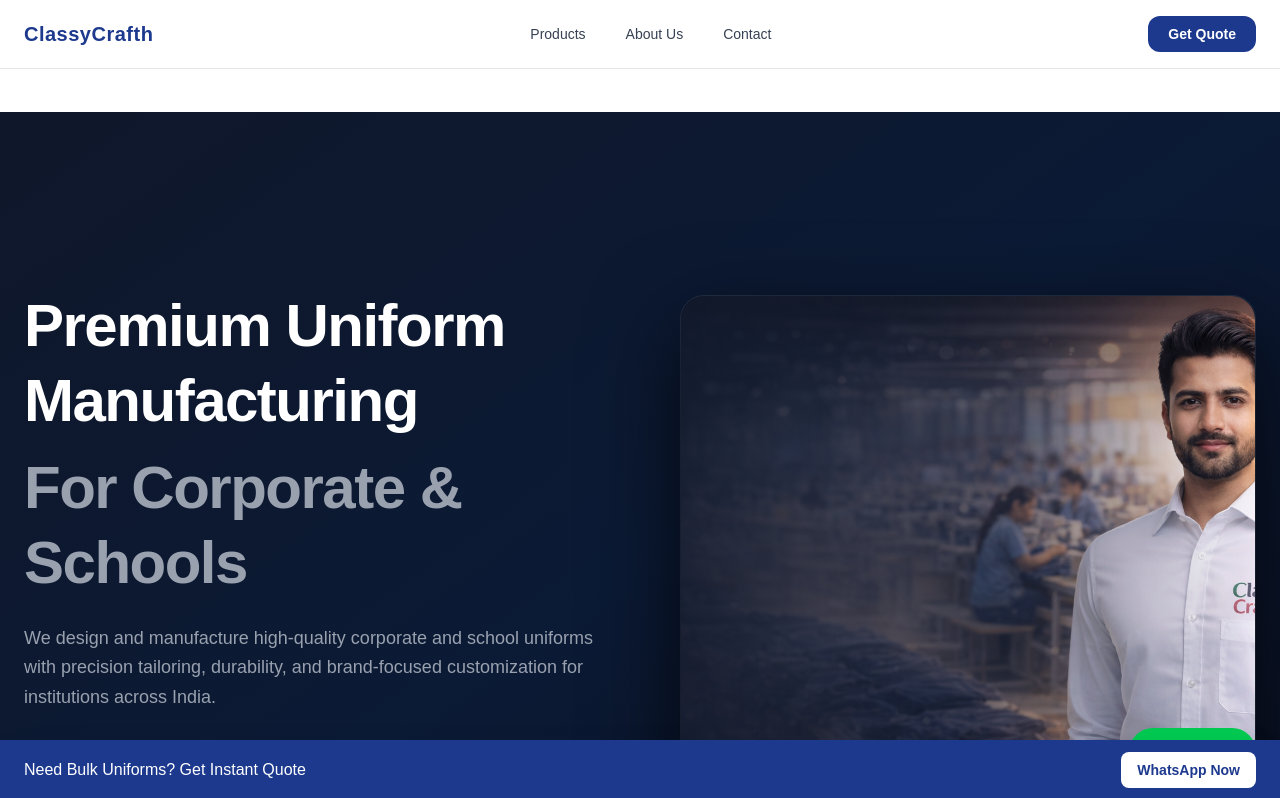
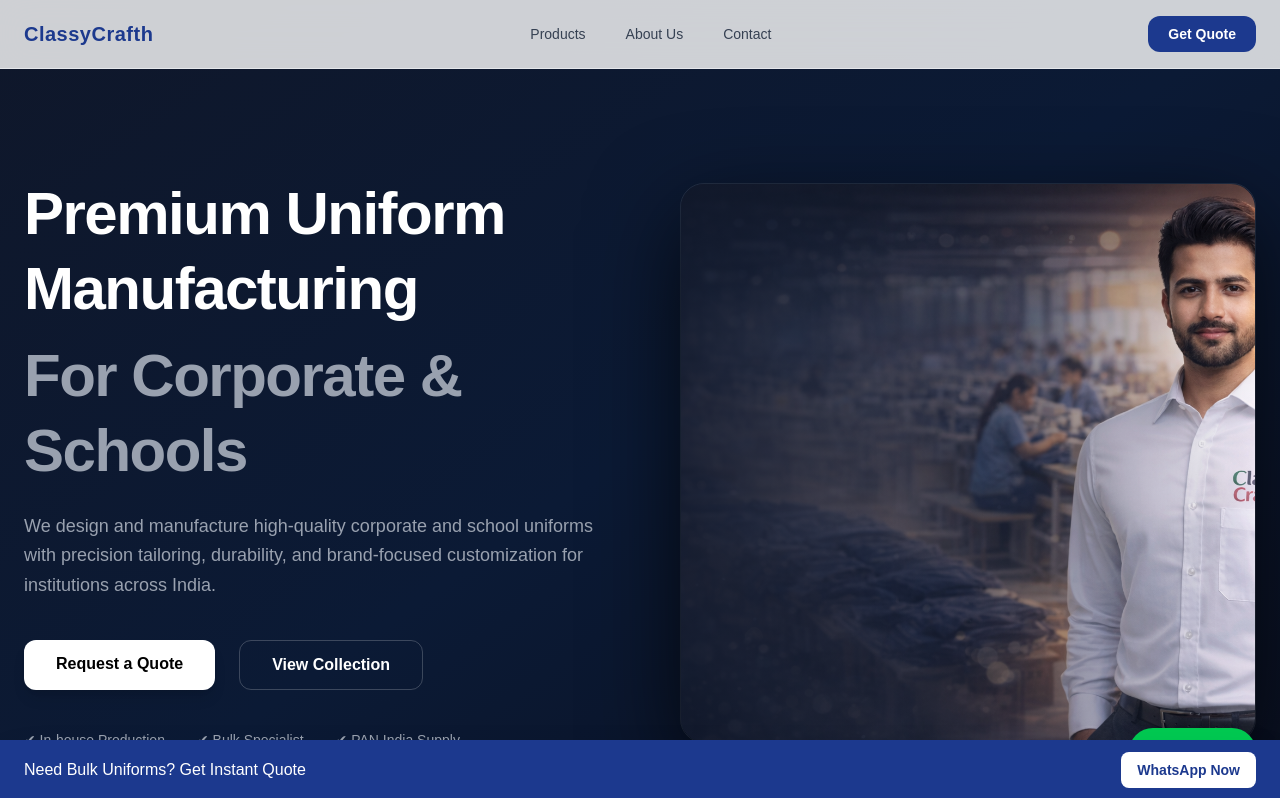
Before and after one commit to classycrafth/classycrafth-website, a Next.js app: page / in a window 1280 px wide. Shown: the top 798 px of the page. Built offline with nearby package versions, Linux system fonts and the light colour scheme.

Commit message:
Fixed hero spacing issue

```diff
--- a/src/app/layout.tsx
+++ b/src/app/layout.tsx
@@ -25,7 +25,7 @@ export default function RootLayout({
 
         <Navbar />
 
-        <main className="pt-28 pb-24">
+        <main className="pb-24">
           {children}
         </main>
 
```
